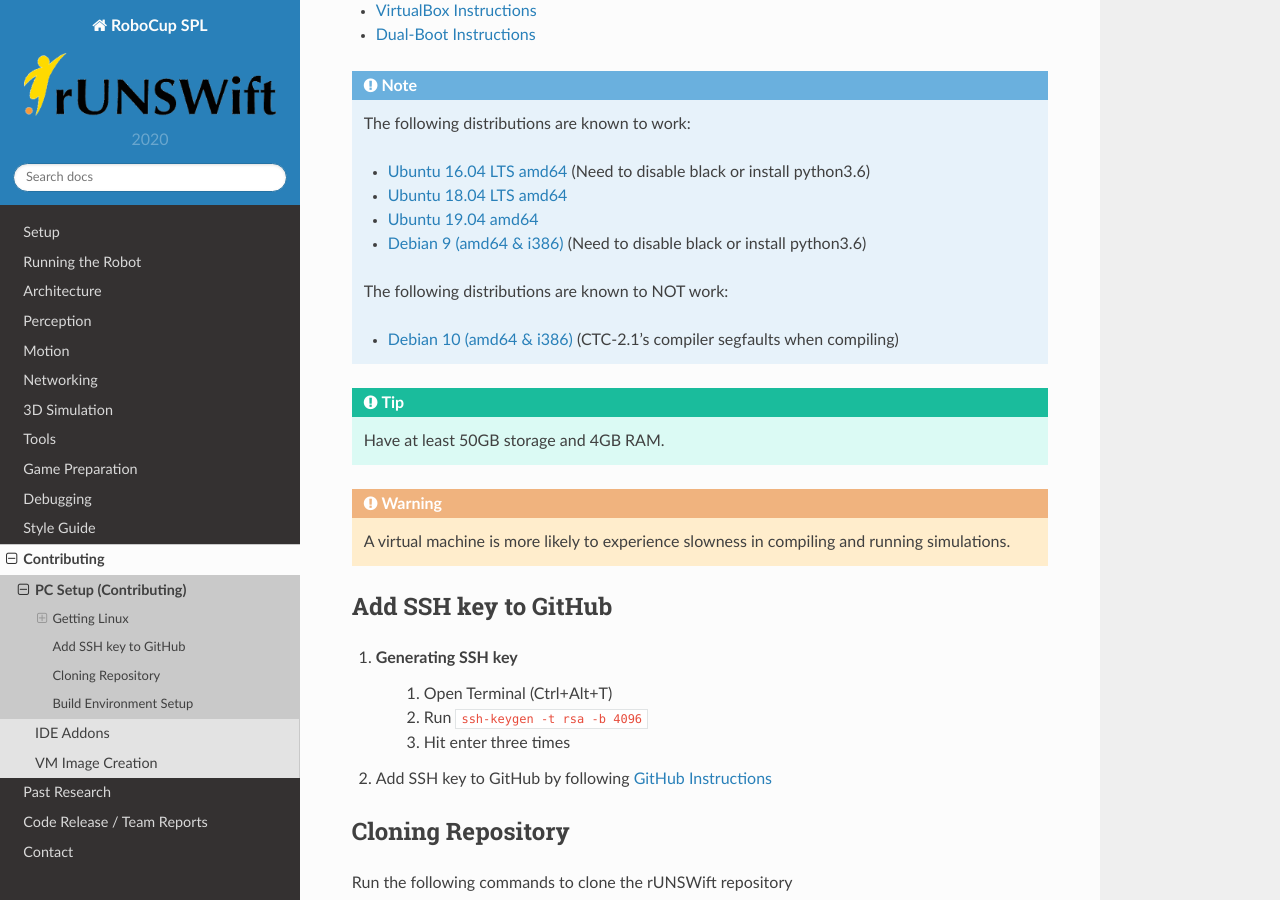
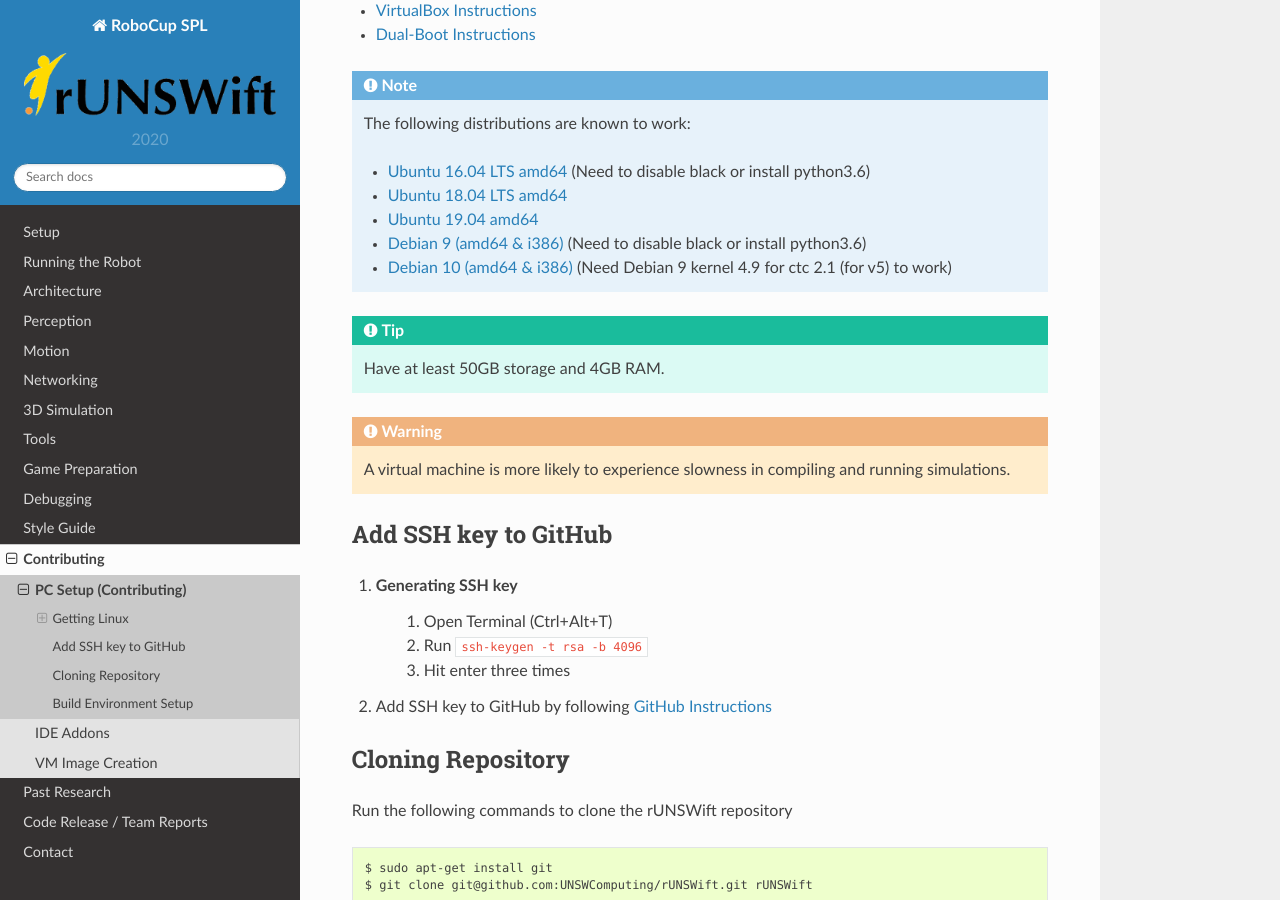
Before and after one commit to UNSWComputing/rUNSWift-docs, a Sphinx documentation site: the page built from source/contributing/pc_setup_contributing.rst, in a window 1280 px wide and 900 px high, scrolled down 361 px. Built offline with Sphinx 7.4.7 and the Read the Docs theme 2.0.0, drawn with Linux system fonts in a browser that asks for light colours.

Commit message:
so people can use debian 10 if they already have it

```diff
--- a/source/contributing/pc_setup_contributing.rst
+++ b/source/contributing/pc_setup_contributing.rst
@@ -26,10 +26,7 @@ You can either use a virtual machine, or dual boot your computer.
     - `Ubuntu 18.04 LTS amd64 <http://releases.ubuntu.com/18.04/>`_
     - `Ubuntu 19.04 amd64 <http://releases.ubuntu.com/19.04/>`_
     - `Debian 9 (amd64 & i386) <https://www.debian.org/>`_ (Need to disable black or install python3.6)
-
-    The following distributions are known to NOT work:
-
-    - `Debian 10 (amd64 & i386) <https://www.debian.org/>`_ (CTC-2.1's compiler segfaults when compiling)
+    - `Debian 10 (amd64 & i386) <https://www.debian.org/>`_ (Need Debian 9 kernel 4.9 for ctc 2.1 (for v5) to work)
 
 .. tip::
     Have at least 50GB storage and 4GB RAM.
```
